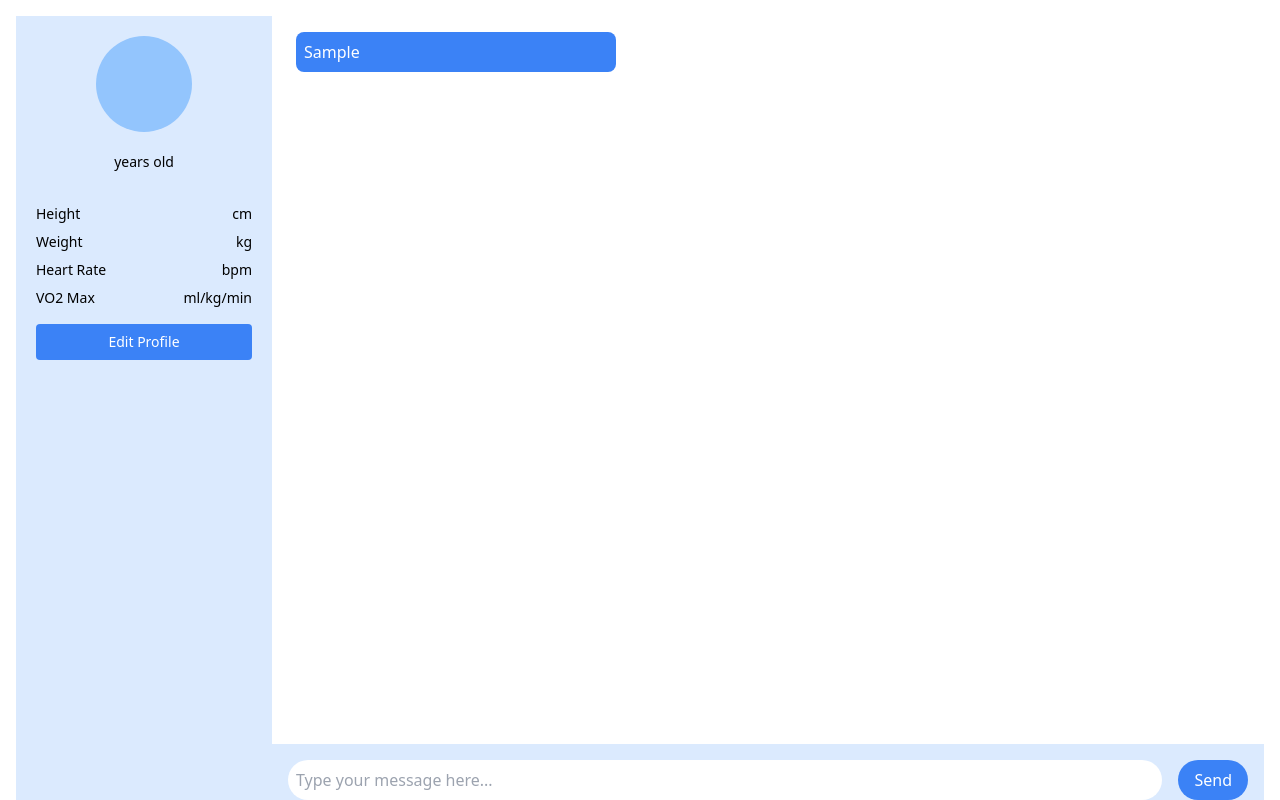
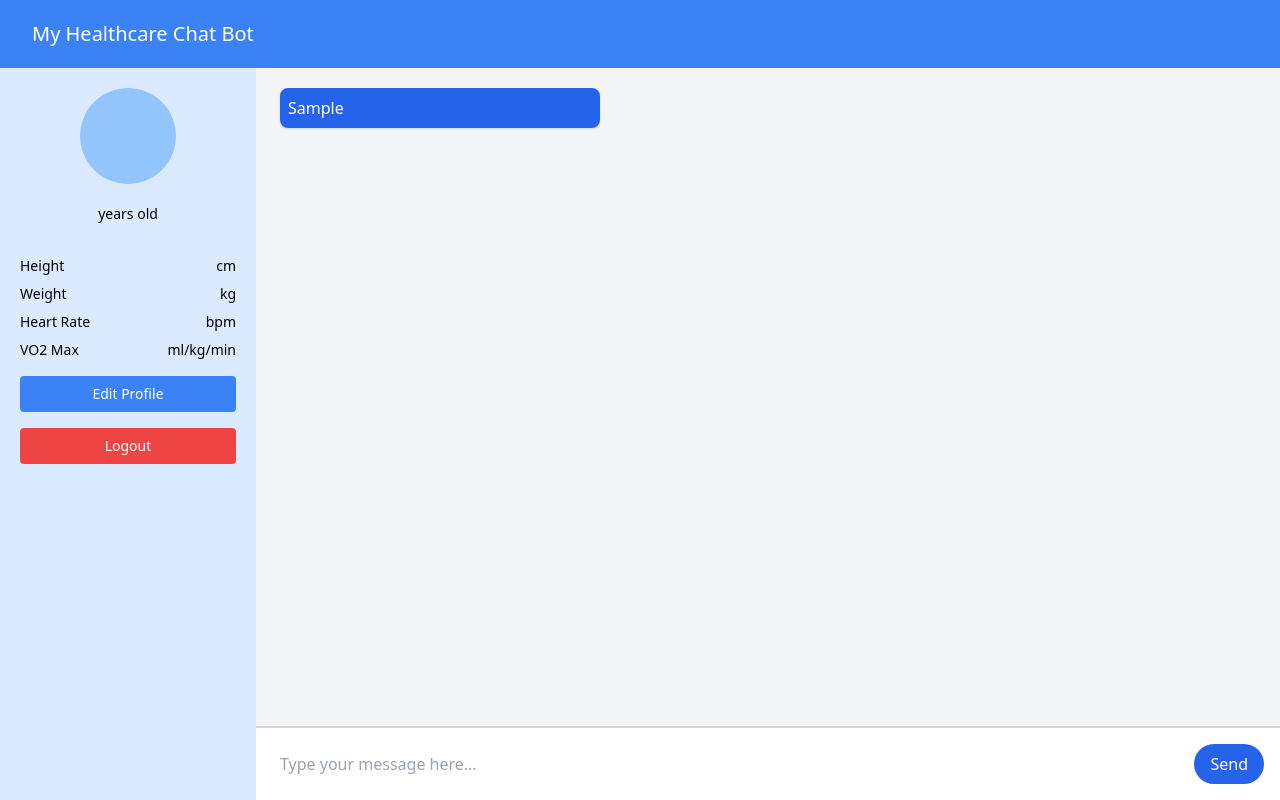
Before and after one commit to berkecengiz/healtcare-management-ai-bot, a Next.js app: page /chat in a window 1280 px wide. Both pictures are taken after typing "Sample" into the empty fields and a click on the button "Send". Shown: the top 800 px of the page. Built offline with nearby package versions, Linux system fonts and the light colour scheme; no server answers.

Commit message:
Add chat messages to the history, add footer and header, beatify ui

```diff
--- a/src/components/Chat.js
+++ b/src/components/Chat.js
@@ -21,9 +21,8 @@ export default function Chat() {
       console.error('Error fetching profile data:', error);
     }
   };
+
   useEffect(() => {
-
-
     fetchProfile();
   }, []);
 
@@ -49,9 +48,14 @@ export default function Chat() {
         }
         console.log("Profile:", profile);
         const response = await axios.post('/api/openai', {
-            userProfile: userProfile, // Assuming userProfile state is already fetched and stored
-            userQuestion: inputValue
+          userProfile: userProfile,
+          userQuestion: inputValue,
+          messages: messages.map(message => ({
+              role: message.sender === 'user' ? 'user' : 'assistant',
+              content: message.text
+          }))
       });
+
         console.log("OpenAI Response:", response);
 
         if (response.data.choices && response.data.choices.length > 0) {
@@ -79,28 +83,42 @@ export default function Chat() {
 };
 
 
+  const handleLogout = async () => {
+      localStorage.removeItem('token');
+      // Redirect to login page or home page
+      window.location.href = '/login'; // Use the appropriate route for your login page
+    };
+
     return (
-    <div className="flex h-screen">
-      <ProfileSidebar />
-      <div className="flex-1 flex flex-col">
+      <div className="flex h-screen w-full dark:bg-gray-800">
+      <ProfileSidebar onLogout={handleLogout}  />
+        <div className="flex-1 flex flex-col bg-gray-100">
+          {/* Chat Messages Container */}
           <div className="flex-grow overflow-auto p-4">
             {messages.map((message, index) => (
-            <div key={index} className={`rounded-lg p-2 max-w-xs mx-2 ${message.sender === 'user' ? 'bg-blue-500 text-white' : 'bg-gray-100 text-gray-800 ml-auto'}`}>
+              <div
+                key={index}
+                className={`rounded-lg p-2 max-w-xs mx-2 my-1 shadow transition duration-300 transform hover:scale-105 ${message.sender === 'user' ? 'bg-blue-600 text-white' : 'bg-white text-gray-800 ml-auto'}`}
+              >
                 {message.text}
               </div>
             ))}
           </div>
-        <form onSubmit={handleSendMessage} className="flex p-4 bg-blue-100">
+
+          {/* Chat Input Form */}
+          <form onSubmit={handleSendMessage} className="flex p-4 bg-white border-t-2 border-gray-300 sticky bottom-0">
             <input
               type="text"
               value={inputValue}
               onChange={(e) => setInputValue(e.target.value)}
               placeholder="Type your message here..."
-            className="flex-1 rounded-full p-2 border-gray-300 focus:ring-blue-500 focus:border-blue-500"
+              className="flex-1 rounded-full p-2 border-gray-300 focus:border-blue-500 focus:bg-white focus:ring-1 focus:ring-blue-500 transition duration-300"
             />
-          <button type="submit" className="ml-4 px-4 py-2 bg-blue-500 text-white rounded-full">Send</button>
+            <button type="submit" className="ml-4 px-4 py-2 bg-blue-600 text-white rounded-full hover:bg-blue-700 transition duration-300 ease-in-out">Send</button>
           </form>
         </div>
       </div>
     );
+
+
 }
--- /dev/null
+++ b/src/components/Footer.js
@@ -0,0 +1,15 @@
+// components/Footer.js
+
+const Footer = () => {
+    return (
+      <footer className="text-white body-font bg-blue-500">
+        <div className="container px-5 py-8 mx-auto flex items-center sm:flex-row flex-col">
+          <p className="text-sm text-white sm:ml-6 sm:mt-0 mt-4">
+            © {new Date().getFullYear()} My Healthcare Chat Bot — Made by PWR Students. All rights reserved.
+          </p>
+        </div>
+      </footer>
+    );
+  };
+
+  export default Footer;
--- /dev/null
+++ b/src/components/Header.js
@@ -0,0 +1,18 @@
+// components/Header.js
+
+const Header = () => {
+    return (
+    <header className="bg-blue-500 text-white body-font shadow w-full">
+        <div className="container mx-auto flex flex-wrap p-5 flex-col md:flex-row items-center">
+          <a className="flex title-font font-medium items-center text-white mb-4 md:mb-0">
+            <span className="ml-3 text-xl">My Healthcare Chat Bot</span>
+          </a>
+          <nav className="md:ml-auto flex flex-wrap items-center text-base justify-center">
+            {/* Add navigation links if needed */}
+          </nav>
+        </div>
+    </header>
+    );
+  };
+
+  export default Header;
--- a/src/components/ProfileSidebar.js
+++ b/src/components/ProfileSidebar.js
@@ -1,7 +1,7 @@
 import axios from 'axios';
 import { useEffect, useState } from 'react';
 
-export default function ProfileSidebar() {
+export default function ProfileSidebar({ onLogout,  }) {
   const [profile, setProfile] = useState({
     name: '',
     age: '',
@@ -178,6 +178,13 @@ export default function ProfileSidebar() {
           </button>
         )}
       </form>
+      <button
+        onClick={onLogout}
+        className="mt-2 bg-red-500 text-white p-2 rounded w-full"
+      >
+        Logout
+      </button>
+
     </div>
   );
 
--- a/src/pages/_app.js
+++ b/src/pages/_app.js
@@ -1,5 +1,5 @@
 // pages/_app.js
-import '../styles/globals.css'
+import '../styles/globals.css';
 
 function MyApp({ Component, pageProps }) {
   return <Component {...pageProps} />
--- a/src/pages/api/openai.js
+++ b/src/pages/api/openai.js
@@ -14,15 +14,23 @@ function constructUserProfileMessage(userProfile) {
 
 export default async function handler(req, res) {
     if (req.method === 'POST') {
+        const { userProfile, userQuestion, messages } = req.body;
+
+
+        messages.push({ role: "user", content: userQuestion })
         const data = {
             model: "gpt-3.5-turbo",
             messages: [
-                { role: "system", content: "You are a chatbot that answers questions about the healthcare domain." },
-                { role: "system", content: constructUserProfileMessage(req.body.userProfile) },
-                { role: "user", content: req.body.userQuestion }
+                { role: "system", content: constructUserProfileMessage(userProfile) },
+                { role: "system", content: "Answers can be only 1000 characters long." },
+                { role: "system", content: "Only answer healhcare and fitness related questions. Reject answering questions about other topics." },
+                // { role: "user", content: userQuestion },
+                ...messages, // include the full message history
             ]
         };
 
+
+        console.log("OpenAI Request:", data.messages)
         const headers = {
             'Authorization': `Bearer ${process.env.OPENAI_API_KEY}`,
             'Content-Type': 'application/json'
--- a/src/pages/chat.js
+++ b/src/pages/chat.js
@@ -1,9 +1,14 @@
+import Footer from '@/components/Footer';
+import Header from '@/components/Header';
 import Chat from '../components/Chat';
+
 
 export default function Home() {
   return (
-    <div className="container mx-auto p-4">
+    <div>
+    <Header />
       <Chat />
+    <Footer />
     </div>
   );
 }
--- a/tailwind.config.js
+++ b/tailwind.config.js
@@ -1,17 +1,9 @@
 /** @type {import('tailwindcss').Config} */
 module.exports = {
+  darkMode: 'class',
   content: [
     './src/pages/**/*.{js,ts,jsx,tsx,mdx}',
     './src/components/**/*.{js,ts,jsx,tsx,mdx}',
   ],
-  // theme: {
-  //   extend: {
-  //     // backgroundImage: {
-  //     //   'gradient-radial': 'radial-gradient(var(--tw-gradient-stops))',
-  //     //   'gradient-conic':
-  //     //     'conic-gradient(from 180deg at 50% 50%, var(--tw-gradient-stops))',
-  //     // },
-  //   },
-  // },
   plugins: [],
 }
```
Also changed, not shown: src/styles/globals.css (line endings or trailing spaces). Lines whose indentation alone changed are shown as unchanged.
